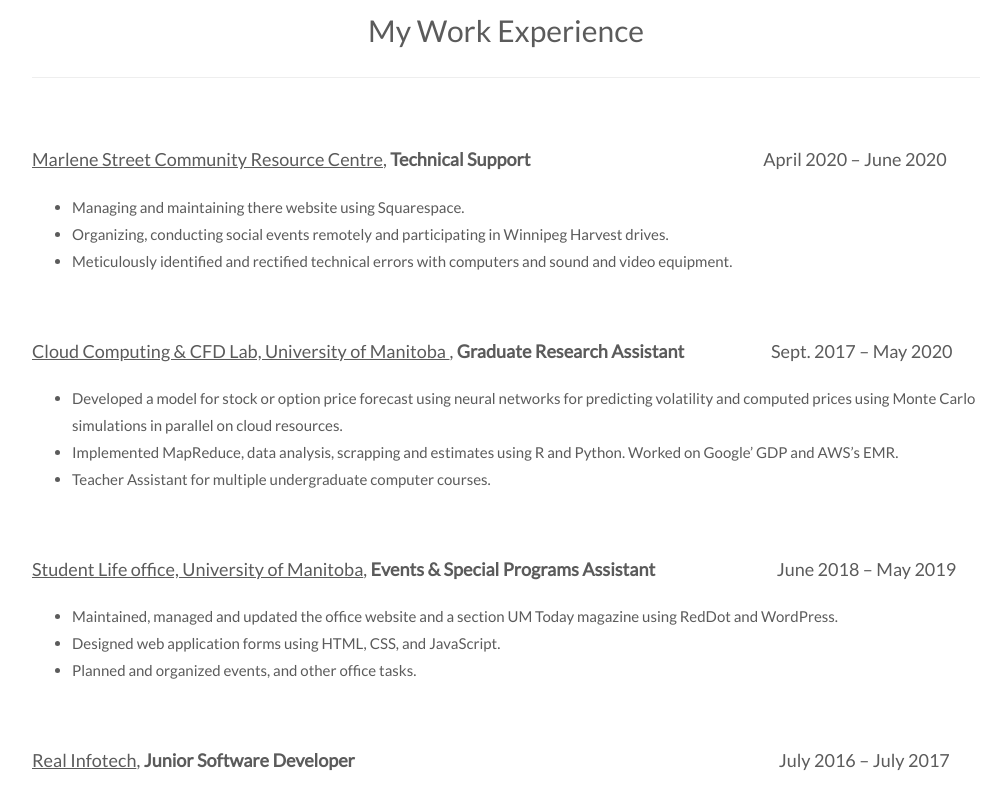
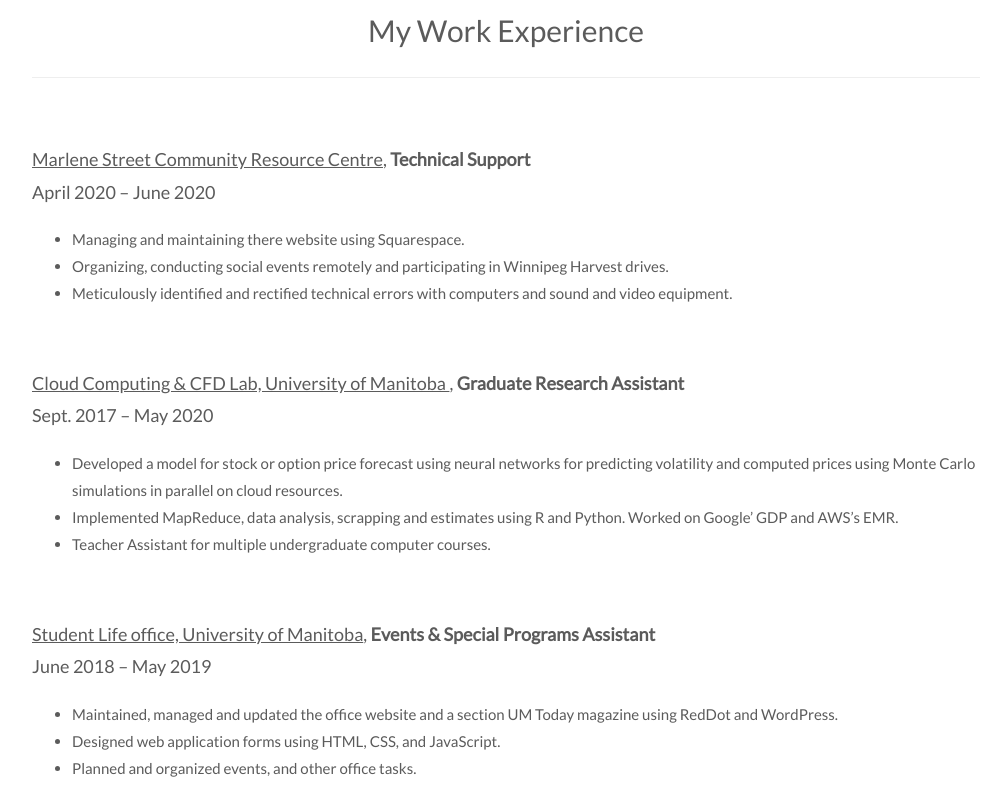
Before and after one commit to manmohits/manmohit.github.io, a plain HTML site: page index.html in a window 1280 px wide. Shown: the part 1700-2492 px from the top of the page, without its empty margins (134-1140 px from the left). Drawn offline with nearby package versions, Linux system fonts and the light colour scheme.

Commit message:
Add files via upload

```diff
--- a/index.html
+++ b/index.html
@@ -157,28 +157,28 @@ experience using Google Cloud DataProc and AWS cloud services.</p> -->
 <!-- <h3 class="w3-center">My work</h3> -->
 <!-- <p class="w3-center"><em>Here are some of my projects that I worked on during my job and studies.</em></p><br> -->
 
-<p class="w3-large"><a href="https://www.marlenestreet.com/">Marlene Street Community Resource Centre</a>, <b>Technical Support</b>   &nbsp; &nbsp; &nbsp; &nbsp; &nbsp; &nbsp; &nbsp; &nbsp; &nbsp; &nbsp; &nbsp; &nbsp; &nbsp; &nbsp; &nbsp; &nbsp; &nbsp; &nbsp; &nbsp; &nbsp; &nbsp; &nbsp; &nbsp; &nbsp; &nbsp; &nbsp; &nbsp; &nbsp; &nbsp; &nbsp; &nbsp; &nbsp; &nbsp; April 2020 – June 2020</p>
+<p class="w3-large"><a href="https://www.marlenestreet.com/">Marlene Street Community Resource Centre</a>, <b>Technical Support</b>  <br> April 2020 – June 2020</p>
 <p style=" text-align: justify;"> <ul> <li> Managing and maintaining there website using Squarespace. </li>
 <li> Organizing, conducting social events remotely and participating in Winnipeg Harvest drives. </li>
 <li> Meticulously identified and rectified technical errors with computers and sound and video equipment. </li> </ul></p>
 
 <br>
 
-  <p class="w3-large"><a href="http://www.cs.umanitoba.ca/~tulsi/index.html" >Cloud Computing & CFD Lab, University of Manitoba </a>, <b>Graduate Research Assistant</b> &nbsp; &nbsp; &nbsp; &nbsp; &nbsp; &nbsp; &nbsp;  &nbsp; &nbsp; &nbsp; &nbsp; &nbsp; Sept. 2017 – May 2020</p>
+  <p class="w3-large"><a href="http://www.cs.umanitoba.ca/~tulsi/index.html" >Cloud Computing & CFD Lab, University of Manitoba </a>, <b>Graduate Research Assistant</b> <br> Sept. 2017 – May 2020</p>
   <p style=" text-align: justify;"> <ul> <li> Developed a model for stock or option price forecast using neural networks for predicting volatility and computed prices using Monte Carlo simulations in parallel on cloud resources. </li>
   <li> Implemented MapReduce, data analysis, scrapping and estimates using R and Python. Worked on Google’ GDP and AWS’s EMR. </li>
   <li> Teacher Assistant for multiple undergraduate computer courses. </li> </ul></p>
 
   <br>
 
-  <p class="w3-large"><a href="http://umanitoba.ca/student/housing/studentlife/">Student Life office, University of Manitoba</a>, <b>Events & Special Programs Assistant</b> &nbsp; &nbsp; &nbsp; &nbsp; &nbsp; &nbsp; &nbsp; &nbsp; &nbsp; &nbsp; &nbsp; &nbsp; &nbsp; &nbsp; &nbsp; &nbsp; &nbsp; June 2018 – May 2019</p>
+  <p class="w3-large"><a href="http://umanitoba.ca/student/housing/studentlife/">Student Life office, University of Manitoba</a>, <b>Events & Special Programs Assistant</b> <br> June 2018 – May 2019</p>
   <p style=" text-align: justify;"> <ul> <li>Maintained, managed and updated the office website and a section UM Today magazine using RedDot and WordPress.</li>
   <li> Designed web application forms using HTML, CSS, and JavaScript. </li>
   <li> Planned and organized events, and other office tasks. </li> </ul></p>
 
   <br>
 
-  <p class="w3-large"><a href="https://www.realinfotech.in/">Real Infotech</a>, <b>Junior Software Developer</b> &nbsp; &nbsp; &nbsp; &nbsp; &nbsp; &nbsp; &nbsp; &nbsp; &nbsp; &nbsp; &nbsp; &nbsp; &nbsp; &nbsp; &nbsp;&nbsp; &nbsp; &nbsp; &nbsp; &nbsp; &nbsp; &nbsp; &nbsp; &nbsp; &nbsp; &nbsp;&nbsp;&nbsp; &nbsp; &nbsp; &nbsp; &nbsp; &nbsp; &nbsp; &nbsp; &nbsp; &nbsp; &nbsp; &nbsp; &nbsp; &nbsp; &nbsp; &nbsp; &nbsp; &nbsp; &nbsp; &nbsp; &nbsp; &nbsp; &nbsp; &nbsp; &nbsp; &nbsp; &nbsp; &nbsp; &nbsp; &nbsp; &nbsp; &nbsp; &nbsp; &nbsp; &nbsp; July 2016 – July 2017</p>
+  <p class="w3-large"><a href="https://www.realinfotech.in/">Real Infotech</a>, <b>Junior Software Developer</b> <br>  July 2016 – July 2017</p>
   <p style=" text-align: justify;"> <ul> <li>Worked with clients, to analyze their needs, then design, develop, and test the software in order to meet those needs.</li>
   <li> Designed schema and built database on Oracle Database and SQL Server for maintaining application data on server. </li>
   <li> Managed the full life-cycle development of applications and fullstack development of many websites. </li> </ul></p>
```
